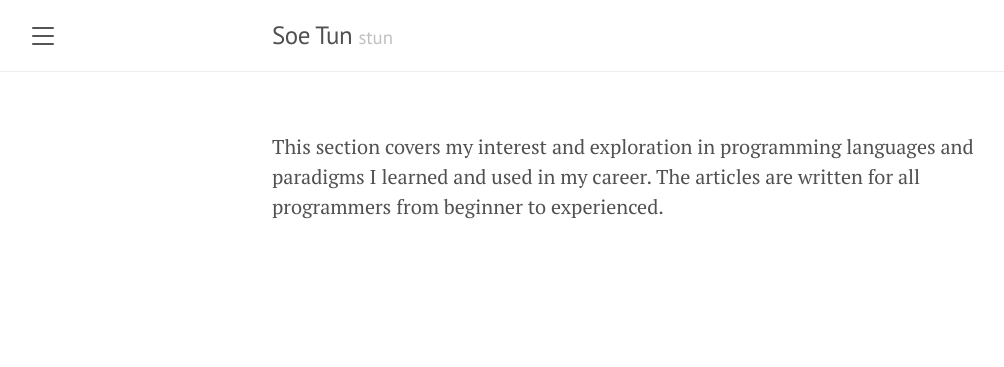
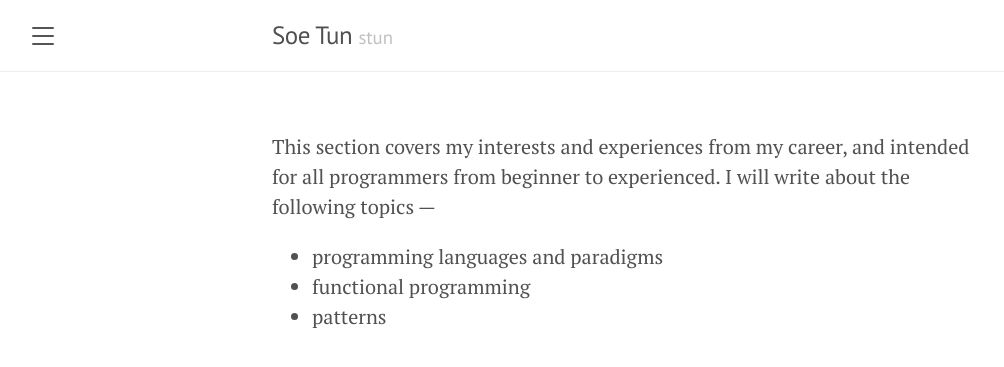
Before and after one commit to soelinn/soelinn.github.io, a Jekyll site: the page built from pl/index.md, in a window 1280 px wide. Shown: the top 367 px of the page, without its empty margins (8-1012 px from the left). Built offline with Jekyll 4.4.1, drawn with Linux system fonts in a browser that asks for light colours; our own code applies the rules of GitHub Pages for plain Markdown files.

Commit message:
Update index.md

```diff
--- a/pl/index.md
+++ b/pl/index.md
@@ -1,2 +1,4 @@
-This section covers my interest and exploration in programming languages and paradigms I learned and used in my career.
-The articles are written for all programmers from beginner to experienced.
+This section covers my interests and experiences from my career, and intended for all programmers from beginner to experienced. I will write about the following topics —
+- programming languages and paradigms
+- functional programming
+- patterns
```
